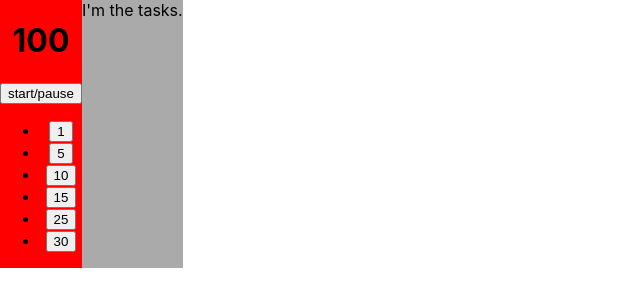
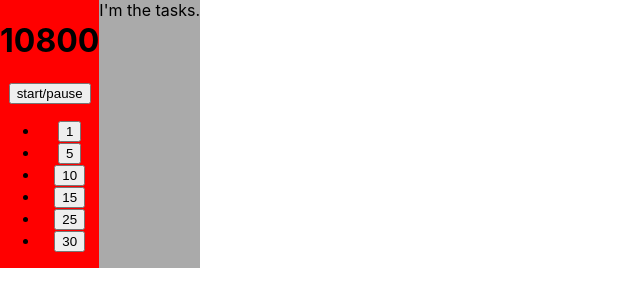
Before and after one commit to AceOfHeart5/TimeManager, a React (Create React App) app: page / in a window 1280 px wide. Shown: the top 306 px of the page, without its empty margins (0-640 px from the left). Built offline with nearby package versions, Linux system fonts and the light colour scheme.

Commit message:
change tick update for timer component

```diff
--- a/src/App.js
+++ b/src/App.js
@@ -8,17 +8,32 @@ let prevTime = 0;
 
 function App() {
 
-	const [tick, setTick] = useState(0);
-	const [count, setCount] = useState(true);
+	/*
+	Updating the tick should always trigger a re-render. But often the
+	tick value will be the same as the previous tick value. So we wrap
+	the value in this object with a 'change'flag. This effect watches
+	the tick and sets the flag false after changing.
+	*/
+	const [tick, setTick] = useState({value: 0, change: false});
+	useEffect(() => {
+		if (tick.change) {
+			setTick({
+				value: tick.value,
+				change: false
+			})
+		}
+	}, [tick])
 
+	// On App start, create interval loop.
 	useEffect(() => {
 		prevTime = new Date().getTime();
 		setInterval(() => {
-			if (count) {
-				let current = new Date().getTime();
-				setTick(current - prevTime);
-				prevTime = current;
-			}
+			let current = new Date().getTime();
+			setTick({
+				value: current - prevTime,
+				change: true
+			});
+			prevTime = current;
 		}, 100);
 	}, []);
 
--- a/src/Timer.js
+++ b/src/Timer.js
@@ -1,6 +1,10 @@
+import { useState, useEffect } from 'react';
+
+let time = 0;
+
 const Timer = ({tick}) => {
 
-
+    if (tick.change) time += tick.value;
 
     // setMins is an array of integers representing minute values timer can be set to
     const getSetButtons = (setMins) => {
@@ -15,7 +19,7 @@ const Timer = ({tick}) => {
 
     return (
         <div className="timer">
-            <h1 className="display">{tick}</h1>
+            <h1 className="display">{time}</h1>
             <button className="btn-startpause">start/pause</button>
             {getSetButtons([1, 5, 10, 15, 25, 30])}
         </div>
```
